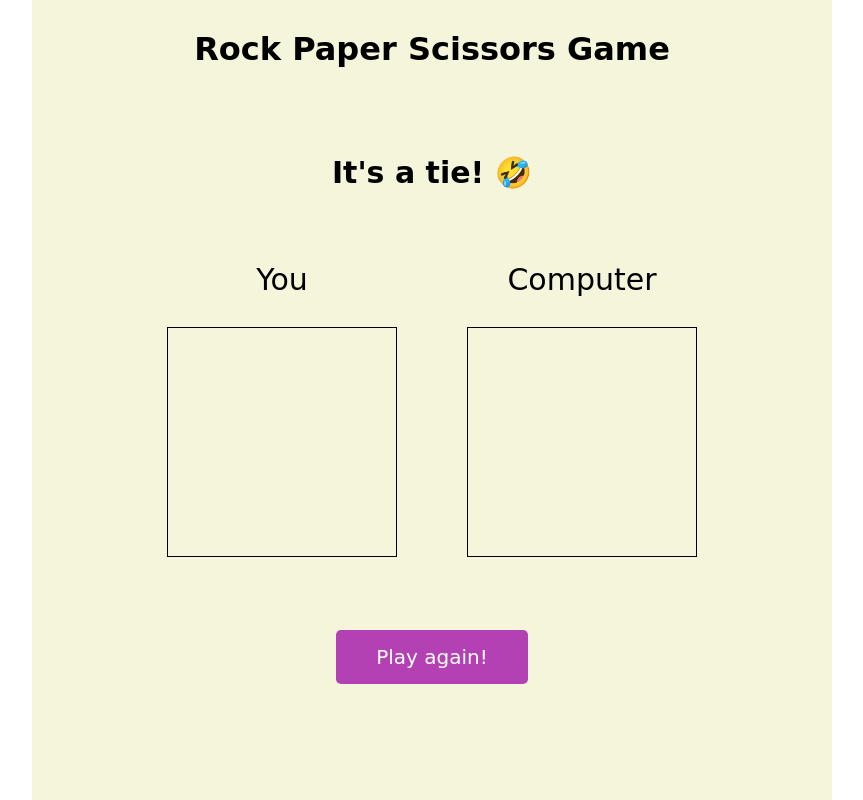
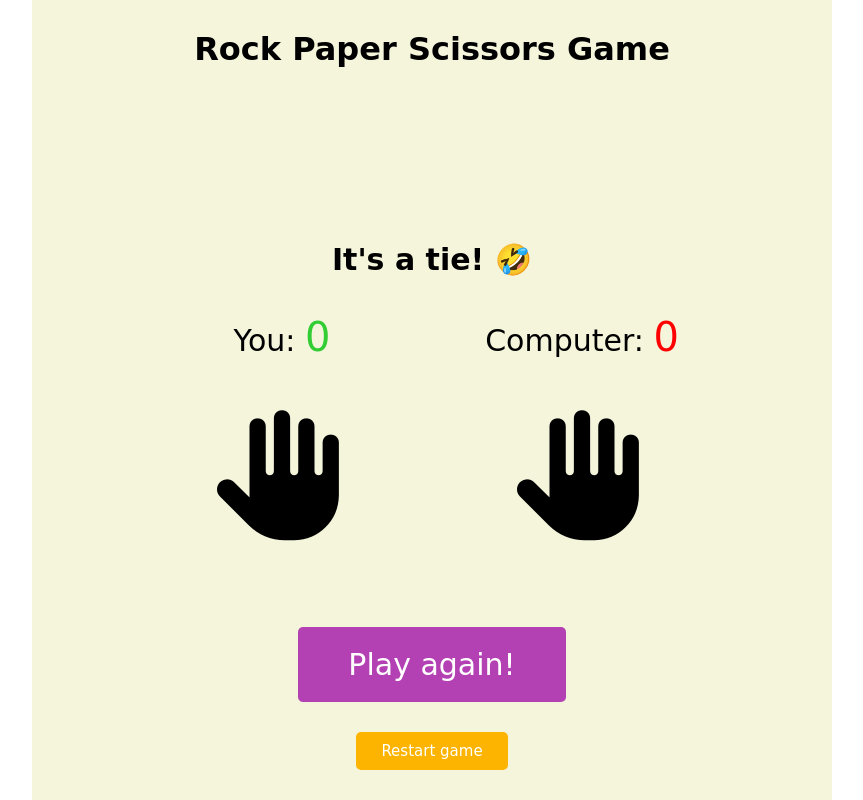
Before and after one commit to kknh/Rock-Paper-Scissors, a plain HTML site: page index.html in a window 1280 px wide. Both pictures are taken after a click on the element 640 px from the left and 453 px from the top of the page. Shown: the whole page, without its empty margins (208-1071 px from the left). Drawn offline with Linux system fonts and the light colour scheme; a web font is replaced by a local one.

Commit message:
added more features

```diff
--- a/index.html
+++ b/index.html
@@ -23,16 +23,23 @@
 				<h2 id="result-announce" class="result-announce"></h2>
 				<div class="showcase">
 					<div class="choices">
-						<div class="names" id="player-name">You</div>
+						<div class="names" id="player-name">
+							You: <span id="player-score" class="green">0</span>
+						</div>
 						<div class="weapon-choice" id="show-player-choice"></div>
 					</div>
 					<div class="choices">
-						<div class="names">Computer</div>
+						<div class="names">
+							Computer: <span id="computer-score" class="red">0</span>
+						</div>
 						<div class="weapon-choice" id="show-computer-choice"></div>
 					</div>
 				</div>
 				<button type="button" id="replay-btn" class="replay-btn">
 					Play again!
+				</button>
+				<button type="button" id="restart-btn" class="restart-btn">
+					Restart game
 				</button>
 			</div>
 			<!-- CHOICE SCREEN -->
--- a/script.js
+++ b/script.js
@@ -3,6 +3,12 @@ const choiceScreen = document.getElementById('choice-screen')
 const weapons = document.querySelector('.weapons')
 const resultAnnounce = document.getElementById('result-announce')
 const replayBtn = document.getElementById('replay-btn')
+const restartBtn = document.getElementById('restart-btn')
+const playerScore = document.getElementById('player-score')
+const computerScore = document.getElementById('computer-score')
+const playerChoiceSquare = document.getElementById('show-player-choice')
+const computerChoiceSquare = document.getElementById('show-computer-choice')
+
 // Creating players factory
 function createPlayer() {
 	let score = 0
@@ -96,13 +102,35 @@ function showResult() {
 		resultAnnounce.classList.remove('red')
 		resultAnnounce.classList.add('green')
 		resultAnnounce.innerText = 'You Won! 😍'
+		game.player.score++
+		playerScore.innerText = game.player.score
 		return
 	}
 	if (game.roundResult === 'lost') {
 		resultAnnounce.classList.remove('green')
 		resultAnnounce.classList.add('red')
 		resultAnnounce.innerText = 'You lost! 😢'
+		game.computer.score++
+		computerScore.innerText = game.computer.score
 		return
+	}
+}
+
+function showWeapon(weapon) {
+	if (weapon === 'rock') {
+		playerChoiceSquare.innerHTML = `<i class="fa-solid fa-hand-back-fist"></i>`
+	} else if (weapon === 'paper') {
+		playerChoiceSquare.innerHTML = `<i class="fa-solid fa-hand"></i>`
+	} else {
+		playerChoiceSquare.innerHTML = `<i class="fa-solid fa-hand-scissors"></i>`
+	}
+
+	if (game.computer.weapon === 'rock') {
+		computerChoiceSquare.innerHTML = `<i class="fa-solid fa-hand-back-fist"></i>`
+	} else if (game.computer.weapon === 'paper') {
+		computerChoiceSquare.innerHTML = `<i class="fa-solid fa-hand"></i>`
+	} else {
+		computerChoiceSquare.innerHTML = `<i class="fa-solid fa-hand-scissors"></i>`
 	}
 }
 
@@ -119,9 +147,19 @@ weapons.addEventListener('click', (e) => {
 		//Checking who won
 		checkWinner()
 		//Show main screen
+		showWeapon(weapon)
 		mainScreen.classList.remove('hide')
 		choiceScreen.classList.add('hide')
 	}
 })
 
+// Buttons functionality
 replayBtn.addEventListener('click', replay)
+restartBtn.addEventListener('click', () => {
+	game = startNewGame()
+	mainScreen.classList.add('hide')
+	choiceScreen.classList.remove('hide')
+	playerScore.innerText = '0'
+	computerScore.innerText = '0'
+	resultAnnounce.innerText = ''
+})
--- a/style.css
+++ b/style.css
@@ -23,8 +23,8 @@
 	display: flex;
 	flex-direction: column;
 	align-items: center;
-	gap: 20px;
-	margin-bottom: auto;
+	align-content: space-around;
+	justify-content: center;
 }
 
 .title {
@@ -34,35 +34,48 @@
 /* Result */
 .result-announce {
 	font-size: 30px;
+	margin-top: 30px;
 }
 
-.result-announce.green {
+.green {
 	color: limegreen;
 }
 
-.result-announce.red {
+.red {
 	color: red;
 }
 
 /* Replay Button */
 .replay-btn {
-	font-size: 20px;
+	font-size: 30px;
 	border: none;
 	background-color: rgb(179, 65, 179);
 	border-radius: 5px;
-	padding: 15px 40px;
+	padding: 20px 50px;
 	color: white;
 	cursor: pointer;
 }
 
-.replay-btn:active {
+.replay-btn:active,
+.restart-btn:active {
 	transform: scale(0.95);
+}
+
+.restart-btn {
+	margin-top: 30px;
+	font-size: 15px;
+	border: none;
+	background-color: rgb(252, 180, 0);
+	border-radius: 5px;
+	padding: 10px 25px;
+	color: rgb(255, 255, 255);
+	cursor: pointer;
 }
 
 /* Showcase */
 
 .showcase {
-	height: 400px;
+	height: 350px;
 	width: 600px;
 	display: flex;
 	justify-content: space-around;
@@ -77,13 +90,22 @@
 }
 
 .names {
-	margin-bottom: 30px;
 	font-size: 30px;
 }
+
+.names span {
+	font-size: 40px;
+}
 .weapon-choice {
-	border: 1px solid black;
 	height: 230px;
 	width: 230px;
+	display: flex;
+	align-items: center;
+	justify-content: center;
+}
+
+.weapon-choice i {
+	font-size: 130px;
 }
 
 /* Choice Screen */
```
